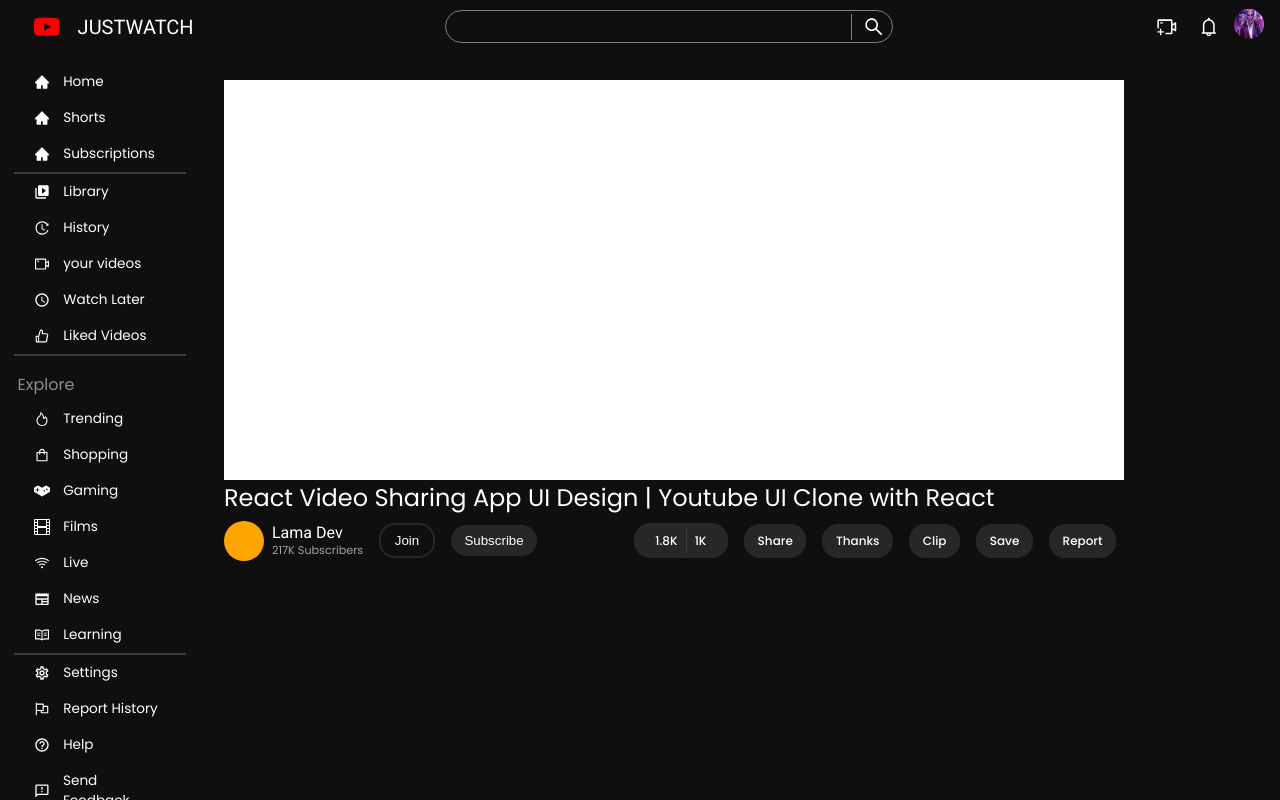
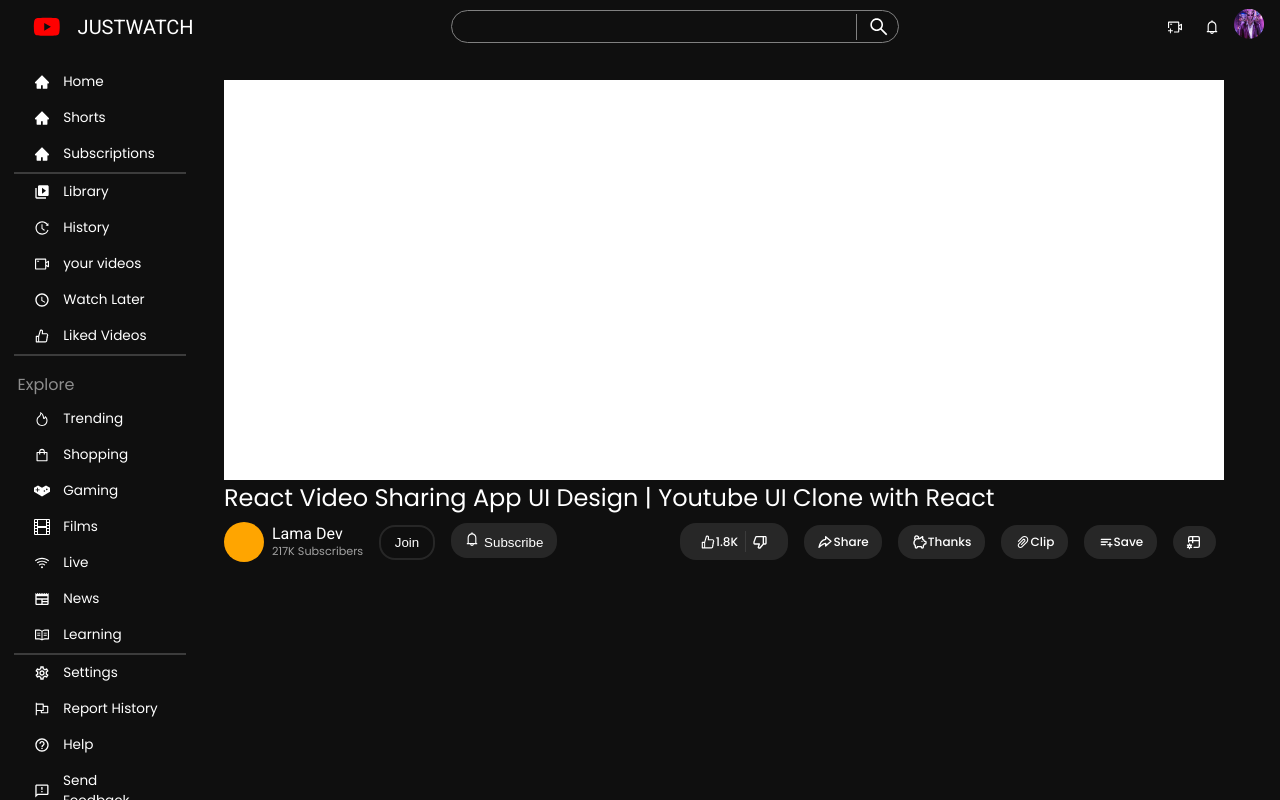
Before and after one commit to naveengitboi/youtubeclone, a React (Create React App) app in the folder client/: page /videoplay in a window 1280 px wide. Built offline with nearby package versions, Linux system fonts and the light colour scheme; the HTML template or start-up script is replaced by a standard one.

Commit message:
added icons

```diff
--- a/client/src/css/VideoPlaying.css
+++ b/client/src/css/VideoPlaying.css
@@ -3,7 +3,7 @@
     display: flex;
     flex-direction: column;
     color: white;
-    width: 900px;
+    width: 1000px;
 }
 
 .video
@@ -67,7 +67,15 @@
     display: flex;
     align-items: center;
 }
-
+.likesCount div
+{
+    display: flex;
+    align-items: center;
+}
+.likesCount div:hover
+{
+    cursor: pointer;
+}
 .smallButtons
 {
     background-color: var(--btnBg);
@@ -80,9 +88,16 @@
 }
 .likes span
 {
-    padding: 0.25rem 0.5rem;
+    padding: 0.1rem 0.4rem;
+    display: flex;
+    align-items: center;
 }
 .likes span:nth-child(1)
 {
     border-right: 1px solid var(--hrColor);
 }
+
+svg
+{
+    font-size: 1rem;
+}
--- a/client/src/pages/VideoPlaying.jsx
+++ b/client/src/pages/VideoPlaying.jsx
@@ -20,21 +20,21 @@
             </div>
             <div className="joinSub">
               <button className='smallButtons'>Join</button>
-              <button className='smallButtons'>Subscribe</button>
+              <button className='smallButtons'> <AiOutlineBell/> Subscribe</button>
             </div>
             </div>
 
             <div className="likesCount">
               <div className="smallButtons likes">
-                <span className='smallTexts'>1.8K</span>
-                <span className='smallTexts'>1K</span>
+                <span className='smallTexts'> <AiOutlineLike/> 1.8K</span>
+                <span className='smallTexts'> <BiDislike/></span>
               </div>
 
-              <div className="smallButtons smallTexts">Share</div>
-              <div className="smallButtons smallTexts">Thanks</div>
-              <div className="smallButtons smallTexts">Clip</div>
-              <div className="smallButtons smallTexts">Save</div>
-              <div className="smallButtons smallTexts">Report</div>
+              <div className="smallButtons smallTexts"> <TbShare3/> Share</div>
+              <div className="smallButtons smallTexts"> <TbPigMoney/> Thanks</div>
+              <div className="smallButtons smallTexts"> <AiOutlinePaperClip/>Clip</div>
+              <div className="smallButtons smallTexts"><TbPlaylistAdd/> Save</div>
+              <div className="smallButtons smallTexts"><TbTableOptions/></div>
             </div>
           </div>
         </div>
```
